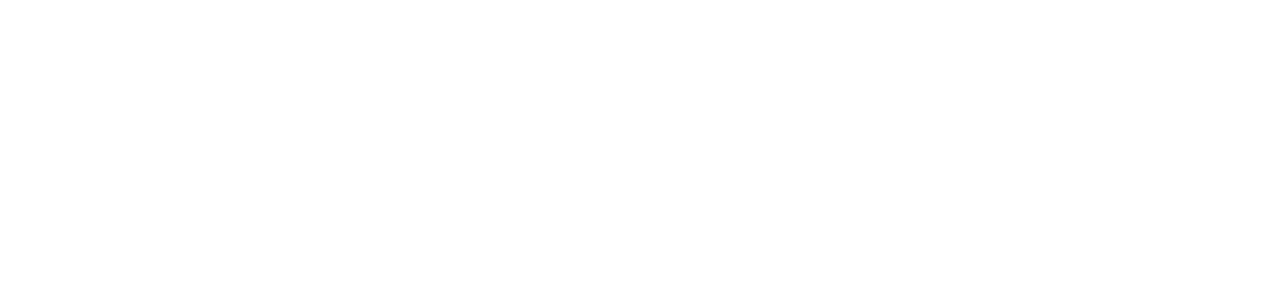
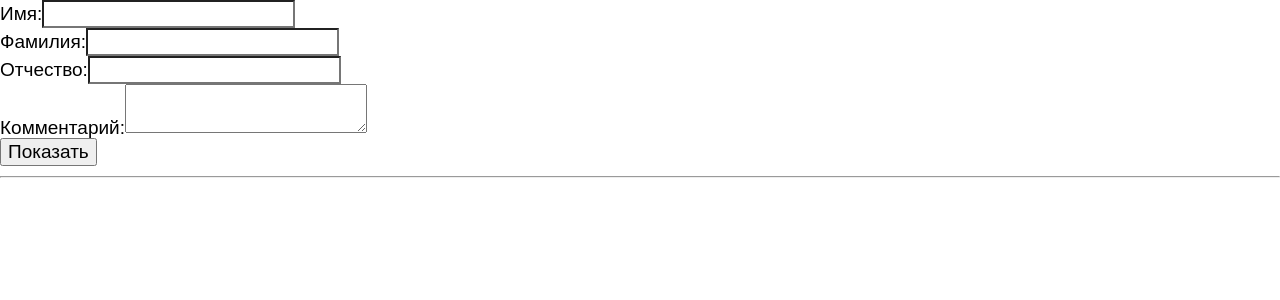
Before and after one commit to vestpolh/2029263-what-to-watch-10, a React (Create React App) app in the folder project/: page /test in a window 1280 px wide. Shown: the top 300 px of the page. Built offline with nearby package versions, Linux system fonts and the light colour scheme.

Commit message:
Remove data

```diff
--- a/project/src/pages/test-page/test-page.tsx
+++ b/project/src/pages/test-page/test-page.tsx
@@ -1,7 +1,8 @@
+import Test from '../../components/test/test';
+
 function TestPage(): JSX.Element {
   return(
-    <>
-    </>
+    <Test/>
   );
 }
 
```
Also changed, not shown: project/src/components/test/test.tsx (+1 -1 lines), 1 other file (tests, documents, lock files or other folders).
